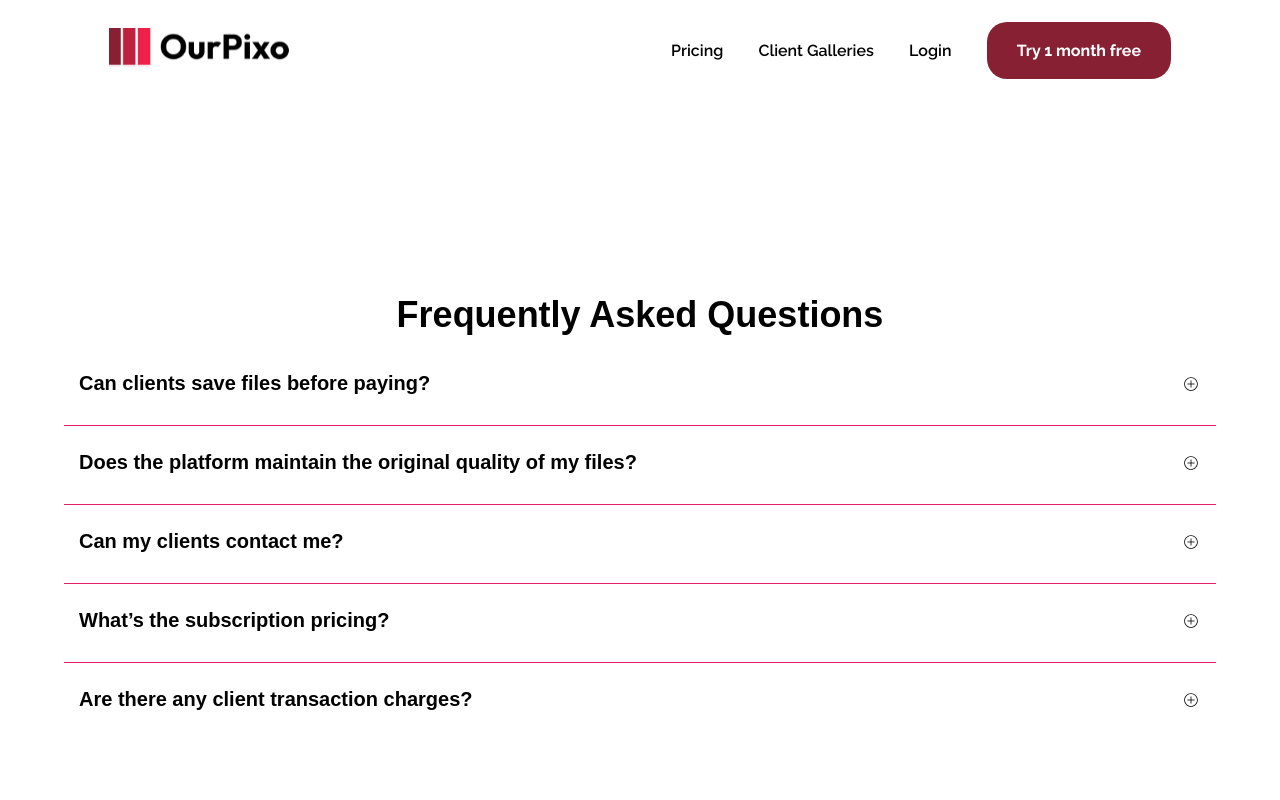
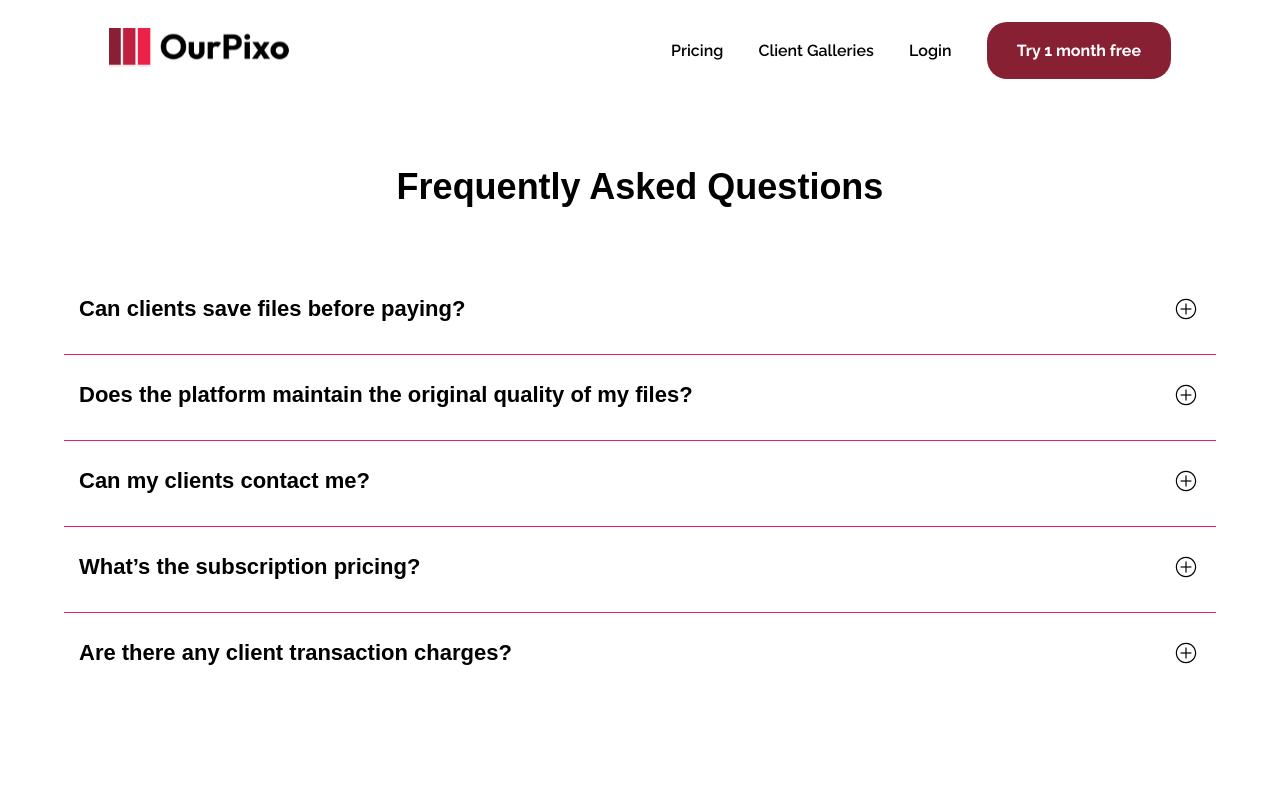
Before and after one commit to MITCHYUGAN/Project-Our-PIXO, a React (Vite) app: page /faq in a window 1280 px wide. Shown: the top 800 px of the page. Built offline with nearby package versions, Linux system fonts and the light colour scheme.

Commit message:
finished faq page

```diff
--- a/src/Pages/Faq/Faq.css
+++ b/src/Pages/Faq/Faq.css
@@ -1,4 +1,8 @@
 .faq-section {
+  display: flex;
+  flex-direction: column;
+  align-items: center;
+  gap: 30px;
   text-align: center;
   padding: 15% 5%;
   font-family: 'Mazzard', sans-serif;
@@ -12,12 +16,12 @@
 .faq-container {
   text-align: left;
   margin-top: 20px;
+  width: 100%;
 }
 
 hr{
     background-color: #ed1d61;
     border-width: 0;
-    /*change your size in this place*/
     padding-top: 1px;
     margin-bottom: 10px;
 }
@@ -25,36 +29,36 @@ hr{
 .faq-card {
   margin-bottom: 15px;
   padding: 15px;
-  /* border: 1px solid #ddd; */
-  /* border-radius: 8px; */
   cursor: pointer;
-  /* background-color: #f9f9f9; */
-  /* transition: background-color 0.3s ease; */
 }
 
 .faq-card a {
-    /* text-decoration: none; */
     color: black;
 }
 
-/* .faq-card.active {
-  background-color: #eaeaea;
-} */
-
 .faq-question {
-  display: flex;
-  justify-content: space-between;
+  display: grid;
+  grid-template-columns: 1fr auto;
   align-items: center;
+  gap: 20px;
+  text-align: left;
+  width: 100%;
 }
 
 .faq-question h2 {
   font-size: 20px;
   margin: 0;
+  word-wrap: break-word;
+  line-break: auto;
 }
 
-.faq-icon {
-  font-size: 24px;
-  font-weight: bold;
+.faq-card p {
+  font-size: 17px;
+  line-height: 23px;
+}
+
+.faq-question img{
+  width: 30px;
 }
 
 .faq-answer {
@@ -63,3 +67,19 @@ hr{
   font-size: 16px;
   color: #555;
 }
+
+
+/* Desktop View */
+@media (min-width: 800px) {
+  .faq-section {
+    padding: 5%;
+    gap: 50px;
+  }
+  .faq-question h2 {
+    font-size: 22px;
+  }
+  .faq-card p {
+  font-size: 19px;
+  line-height: 25px;
+}
+}
--- a/src/Pages/Faq/data.js
+++ b/src/Pages/Faq/data.js
@@ -18,17 +18,16 @@ export const faqQuestions = [
     question: "What’s the subscription pricing?",
     answer: `
     We are pleased to offer a one-month free trial of our services, followed by subscription plans.
-    <a href="your-link-here" target="_blank">See our subscription plans here.</a> 👈🏿 <br />
+    <a href="https://pricing.pixomaticc.com/" target="_blank">See our subscription plans here.</a> 👈🏿 <br />
     <hr />
     We offer a 10% discount on yearly subscriptions. Our subscription provides access to a range of features, including customized client photo and video galleries, online and offline payment options, email and WhatsApp notifications, client photo selection, framing, printing, photo-book requests, and business analytics -
-    <a href="your-link-here" target="_blank">more information here.</a> 👈🏿 <br />
+    <a href="https://pricing.pixomaticc.com/" target="_blank">more information here.</a> 👈🏿 <br />
     <hr />
     Please note that we will soon be adding an online portfolio, booking page, invoicing, and job calendar to our list of features.
   `,
   },
   {
     question: "Are there any client transaction charges?",
-    answer:
-      "There are no charges when you select the option to receive client payments directly to your bank account. However, if you opt for the paystack payment method, Paystack charges you 1.5% per transaction*.",
+    answer: `There are no charges when you select the option to receive client payments directly to your bank account. However, if you opt for the paystack payment method, <a href="https://paystack.com/pricing" target="_blank">Paystack charges you 1.5% per transaction*.</a>`,
   },
 ];
--- a/src/components/EasyTools/EasyTools.jsx
+++ b/src/components/EasyTools/EasyTools.jsx
@@ -13,7 +13,7 @@ const EasyTools = ({ easytoolsdata, displayBtn }) => {
             <div className="easytoolswrapper">
                 {
                     // eslint-disable-next-line react/prop-types
-                    easytoolsdata.map(({ key, h3, img, p }) => {
+                    Array.isArray(easytoolsdata) && easytoolsdata.map(({ key, h3, img, p }) => {
                         return (
                             <div className="tool" key={key}>
                                 <div>
```
